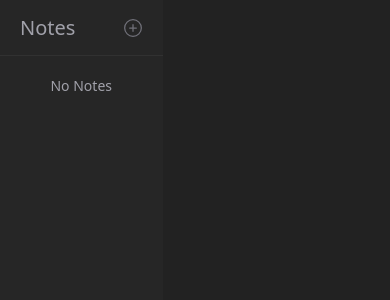
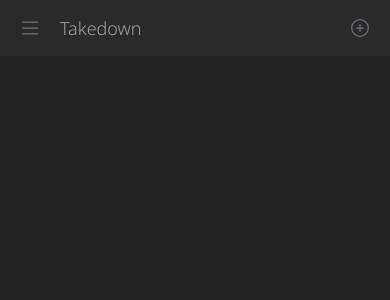
Before and after one commit to carnold84/takedown, a Svelte app: page / in a window 390 px wide. Shown: the top 300 px of the page. Built offline with nearby package versions, Linux system fonts and the light colour scheme.

Commit message:
Fixes (#3)

```diff
--- a/index.html
+++ b/index.html
@@ -5,6 +5,12 @@
     <link rel="icon" href="/favicon.ico" />
     <meta name="viewport" content="width=device-width, initial-scale=1.0" />
     <title>Takedown - Easy notes</title>
+    <link rel="preconnect" href="https://fonts.googleapis.com" />
+    <link rel="preconnect" href="https://fonts.gstatic.com" crossorigin />
+    <link
+      href="https://fonts.googleapis.com/css2?family=Noto+Sans:wght@300&display=swap"
+      rel="stylesheet"
+    />
   </head>
   <body class="bg-neutral-900">
     <div id="app"></div>
--- a/src/App.svelte
+++ b/src/App.svelte
@@ -2,6 +2,7 @@
   import Editor from './components/Editor.svelte';
   import AddIcon from './icons/AddIcon.svelte';
   import CompleteIcon from './icons/CompleteIcon.svelte';
+  import MenuIcon from './icons/MenuIcon.svelte';
   import RemoveIcon from './icons/RemoveIcon.svelte';
   import SavingIcon from './icons/SavingIcon.svelte';
   import notesStore, {
@@ -11,40 +12,57 @@
   } from './stores/notesStore';
 
   let editedNote;
+  let isMenuVisible = false;
+  let isSaving = false;
   let notes = [];
-  let saving = false;
   let timeoutId = null;
   let title;
+
+  const onToggleMenu = () => {
+    isMenuVisible = !isMenuVisible;
+  };
 
   const onSelectNote = (note) => {
     if (note) {
       editedNote = { ...note };
       title = editedNote.title;
     }
+
+    isMenuVisible = false;
   };
 
   const onAddNote = () => {
-    addNote();
+    const note = addNote();
+
+    onSelectNote(note);
+    isMenuVisible = false;
   };
 
   const onRemoveNote = (note) => {
     removeNote(note);
+
+    if (note.id === editedNote.id) {
+      onSelectNote(undefined);
+    }
   };
 
   const debouncedUpdateNote = (data) => {
     clearTimeout(timeoutId);
 
     timeoutId = setTimeout(() => {
+      isSaving = true;
+
       updateNote({
         ...editedNote,
         ...data,
       });
-      saving = false;
+      setTimeout(() => {
+        isSaving = false;
+      }, 500);
     }, 2000);
   };
 
   const onChange = (evt) => {
-    saving = true;
     let update;
 
     if (evt.detail) {
@@ -71,12 +89,22 @@
   });
 </script>
 
-<main class="absolute flex h-full w-full overflow-hidden bg-neutral-900">
-  <div class="w-5/12 lg:w-4/12 xl:w-3/12 h-full flex flex-col bg-neutral-800">
+<main
+  class="absolute flex flex-col h-full w-full overflow-hidden bg-neutral-900"
+>
   <div
-      class="flex flex-shrink-0 items-center h-14 border-b border-neutral-500 px-5"
+    class="flex flex-shrink-0 items-center justify-between h-14 bg-neutral-700 px-5"
   >
-      <h1 class="flex-grow text-xl text-zinc-400">Notes</h1>
+    <div class="flex">
+      <button
+        class="block lg:hidden text-md text-zinc-500 hover:text-zinc-300 mr-5"
+        title="Menu"
+        on:click={onToggleMenu}
+      >
+        <MenuIcon />
+      </button>
+      <h1 class="flex-grow font-sans text-lg text-zinc-400">Takedown</h1>
+    </div>
     <button
       class="text-md text-zinc-500 hover:text-zinc-300"
       title="New note"
@@ -85,9 +113,21 @@
       <AddIcon />
     </button>
   </div>
+  <div class="flex flex-grow w-full overflow-hidden bg-neutral-900">
+    <div
+      class="absolute h-full w-full left-0 top-0 block lg:hidden bg-black/25 z-10"
+      class:block={isMenuVisible === true}
+      class:hidden={isMenuVisible === false}
+      on:click={onToggleMenu}
+    />
+    <div
+      class="fixed w-80 h-full top-0 left-0 lg:relative lg:flex flex-col bg-neutral-800 z-20"
+      class:flex={isMenuVisible === true}
+      class:hidden={isMenuVisible === false}
+    >
       <div class="overflow-auto p-5">
         {#if notes.length === 0}
-        <p class="text-sm text-center text-zinc-400">No Notes</p>
+          <p class="text-sm text-center text-zinc-400 my-3">No Notes</p>
         {:else}
           <ul class="list-none">
             {#each notes as note}
@@ -96,9 +136,11 @@
                 editedNote.id
                   ? 'text-zinc-200 bg-neutral-600'
                   : ''}"
+              >
+                <div
+                  class="grow text-ellipsis overflow-hidden whitespace-nowrap"
                   on:click={() => onSelectNote(note)}
                 >
-              <div class="grow text-ellipsis overflow-hidden whitespace-nowrap">
                   {editedNote.id === note.id ? title : note.title}
                 </div>
                 <div>
@@ -116,7 +158,7 @@
       </div>
     </div>
     <div
-    class="h-full flex flex-col w-7/12 lg:w-8/12 xl:w-9/12 bg-neutral-900 text-zinc-200"
+      class="h-full flex flex-col flex-grow lg:w-8/12 xl:w-9/12 bg-neutral-900 text-zinc-200 z-0"
     >
       {#if editedNote}
         <div
@@ -128,7 +170,7 @@
             on:input={onChange}
           />
           <div class="text-zinc-500">
-          {#if saving}
+            {#if isSaving}
               <SavingIcon />
             {:else}
               <CompleteIcon />
@@ -140,4 +182,5 @@
         </div>
       {/if}
     </div>
+  </div>
 </main>
--- /dev/null
+++ b/src/icons/MenuIcon.svelte
@@ -0,0 +1,29 @@
+<svg
+  width="20"
+  height="20"
+  viewBox="0 0 24 24"
+  fill="none"
+  xmlns="http://www.w3.org/2000/svg"
+>
+  <path
+    d="M3 5H21"
+    stroke="currentcolor"
+    stroke-width="1.5"
+    stroke-linecap="round"
+    stroke-linejoin="round"
+  />
+  <path
+    d="M3 12H21"
+    stroke="currentcolor"
+    stroke-width="1.5"
+    stroke-linecap="round"
+    stroke-linejoin="round"
+  />
+  <path
+    d="M3 19H21"
+    stroke="currentcolor"
+    stroke-width="1.5"
+    stroke-linecap="round"
+    stroke-linejoin="round"
+  />
+</svg>
--- a/src/stores/notesStore.ts
+++ b/src/stores/notesStore.ts
@@ -9,10 +9,10 @@
   const note = api.addNote();
 
   notesStore.update((value) => {
-    const nextNotesStore = [...value, note];
+    return [...value, note];
+  });
 
-    return nextNotesStore;
-  });
+  return note;
 };
 
 export const getNoteById = (notes, id) => {
@@ -25,16 +25,27 @@
   api.removeNote(note);
 
   notesStore.update((value) => {
-    const nextNotesStore = value.filter(({ id }) => {
+    return value.filter(({ id }) => {
       return id !== note.id;
     });
-
-    return nextNotesStore;
   });
 };
 
-export const updateNote = (note) => {
-  api.updateNote(note);
+export const updateNote = (newNote) => {
+  api.updateNote(newNote);
+
+  notesStore.update((value) => {
+    return value.map((note) => {
+      if (note.id === newNote.id) {
+        return {
+          ...note,
+          ...newNote,
+        };
+      }
+
+      return note;
+    });
+  });
 };
 
 export default notesStore;
--- a/tailwind.config.cjs
+++ b/tailwind.config.cjs
@@ -18,6 +18,9 @@
         },
       },
     },
+    fontFamily: {
+      sans: ['Noto Sans', 'sans-serif'],
+    },
   },
 
   plugins: [],
```
Lines whose indentation alone changed are shown as unchanged.
